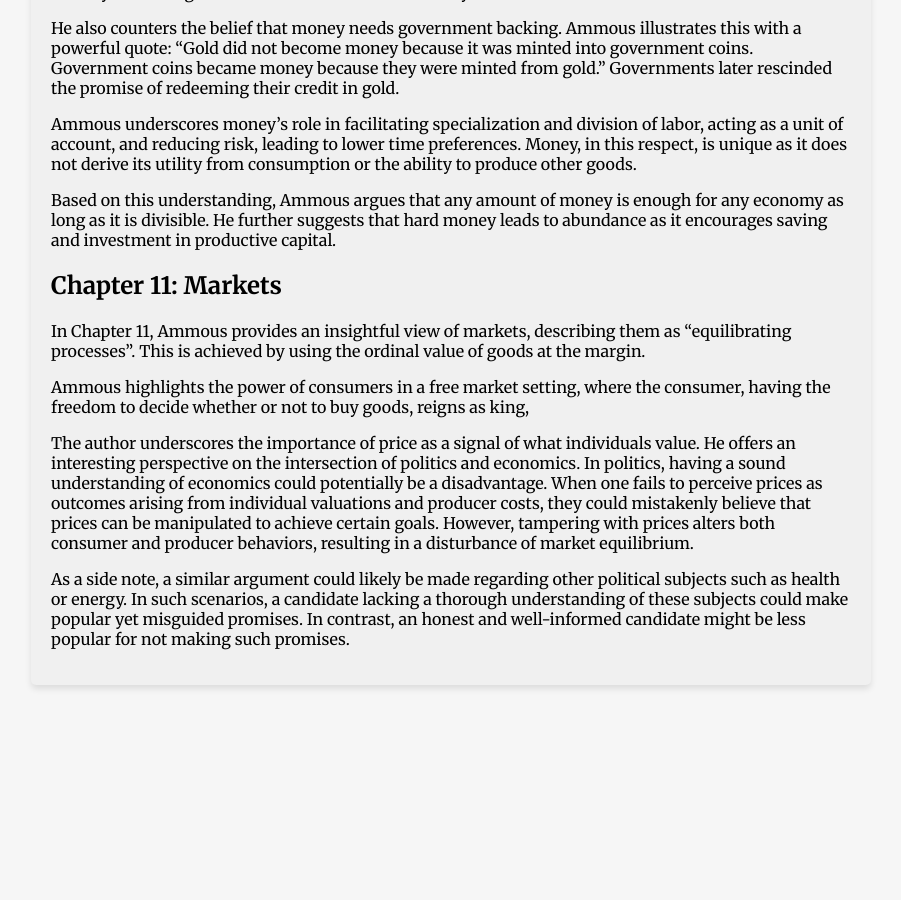
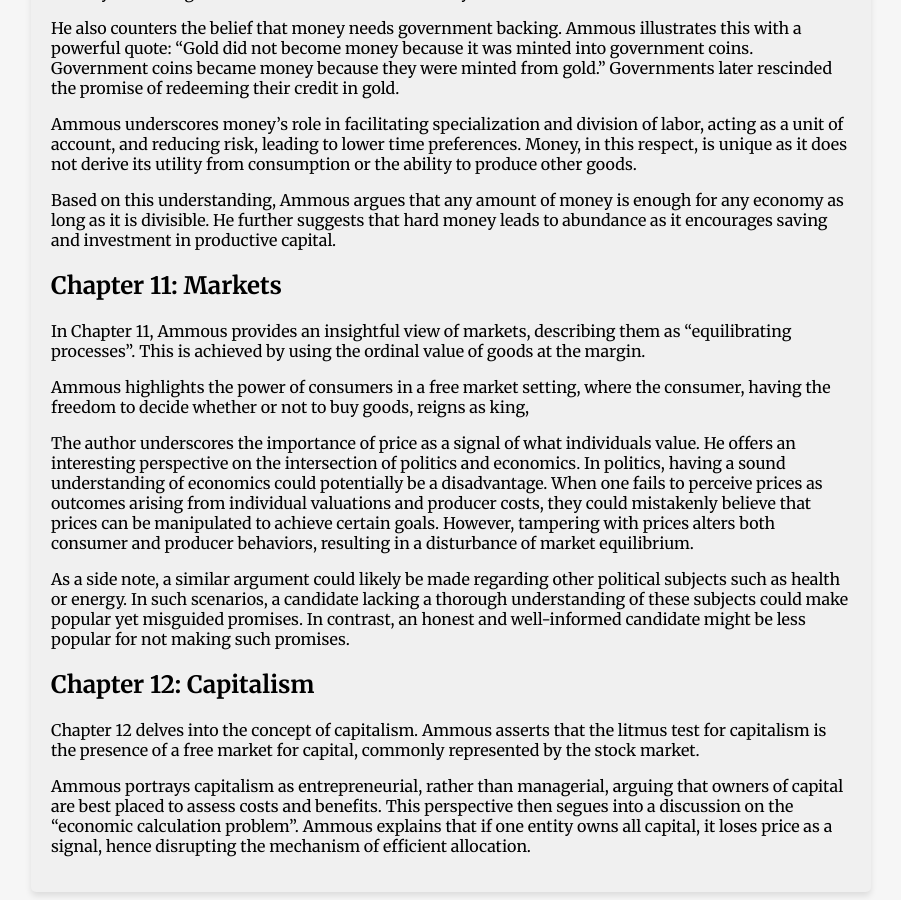
Before and after one commit to Kortelange/webpage, a Jekyll site: the page built from _books/principles_of_economics.md, in a window 1280 px wide and 900 px high, scrolled down 3776 px. Shown: the whole window, without its empty margins (189-1090 px from the left). Built offline with Jekyll 4.4.1, drawn with Linux system fonts in a browser that asks for light colours; before the commit the page ends 4469 px from its top, so only the background shows below that.

Commit message:
Add chapter 12 of POE

```diff
--- a/_books/principles_of_economics.md
+++ b/_books/principles_of_economics.md
@@ -106,3 +106,9 @@ Ammous highlights the power of consumers in a free market setting, where the con
 The author underscores the importance of price as a signal of what individuals value. He offers an interesting perspective on the intersection of politics and economics. In politics, having a sound understanding of economics could potentially be a disadvantage. When one fails to perceive prices as outcomes arising from individual valuations and producer costs, they could mistakenly believe that prices can be manipulated to achieve certain goals. However, tampering with prices alters both consumer and producer behaviors, resulting in a disturbance of market equilibrium.
 
 As a side note, a similar argument could likely be made regarding other political subjects such as health or energy. In such scenarios, a candidate lacking a thorough understanding of these subjects could make popular yet misguided promises. In contrast, an honest and well-informed candidate might be less popular for not making such promises.
+
+## Chapter 12: Capitalism
+
+Chapter 12 delves into the concept of capitalism. Ammous asserts that the litmus test for capitalism is the presence of a free market for capital, commonly represented by the stock market.
+
+Ammous portrays capitalism as entrepreneurial, rather than managerial, arguing that owners of capital are best placed to assess costs and benefits. This perspective then segues into a discussion on the "economic calculation problem". Ammous explains that if one entity owns all capital, it loses price as a signal, hence disrupting the mechanism of efficient allocation.
```
